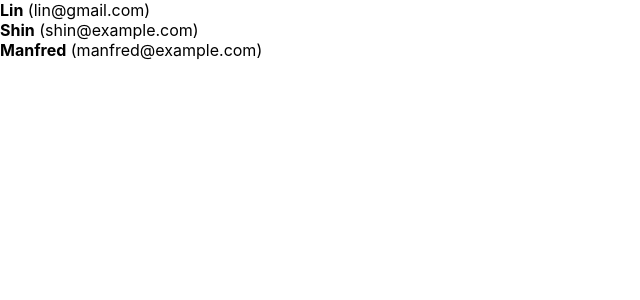
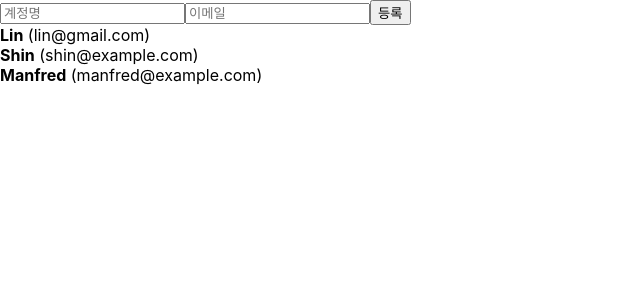
Before and after one commit to scl2589/TIL_selfstudy, a React (Create React App) app in the folder React/react-tutorial/begin-react/: page / in a window 1280 px wide. Shown: the top 300 px of the page, without its empty margins (0-640 px from the left). Built offline with nearby package versions, Linux system fonts and the light colour scheme.

Commit message:
React - Adding to array

```diff
--- a/React/react-tutorial/begin-react/src/App.js
+++ b/React/react-tutorial/begin-react/src/App.js
@@ -1,9 +1,24 @@
-import React, { useRef } from 'react';
+import React, { useState, useRef } from 'react';
 import UserList from './UserList'
+import CreateUser from './CreateUser';
 import './App.css';
 
 function App() {
-  const users = [
+  const [inputs, setInputs] = useState({
+    username: '',
+    email: ''
+  })
+
+  const {username, email} = inputs;
+  const onChange = e => {
+    const { name, value } = e.target;
+    setInputs({
+      ...inputs,
+      [name]: value,
+    })
+  }
+
+  const [users, setUsers]  = useState([
     {
         id: 1,
         username: 'Lin',
@@ -19,10 +34,25 @@ function App() {
         username: 'Manfred',
         email: 'manfred@example.com'
     }
-  ]
+  ]);
 
   const nextId = useRef(4); // 초기값을 4로 한다.
+
   const onCreate = () => {
+    const user = {
+      id: nextId.current,
+      username,
+      email
+    };
+
+    // setUsers([...users, user]) // spread 연산자를 사용하고, 새로운 user를 넣어주는 방법
+    setUsers(users.concat(user)); // concat을 사용해 기존 users 배열에 새로운 user를 합친다.
+
+    setInputs({
+      username: '',
+      email: ''
+    });
+
     console.log(nextId.current); // 4
 
     // 값을 바꾸고 싶을 때는?? - oncreate 함수를 실행할 때 마다 nextId를 사용한다.
@@ -30,7 +60,15 @@ function App() {
   }
 
   return (
-    <UserList users={users}/>
+    <>
+      <CreateUser
+        username={username}
+        email={email}
+        onChange={onChange}
+        onCreate={onCreate}
+      />
+      <UserList users={users}/>
+    </>
   );
 }
 
--- /dev/null
+++ b/React/react-tutorial/begin-react/src/CreateUser.js
@@ -0,0 +1,25 @@
+import React from 'react';
+
+// onChange = input 값이 바뀌게 될 때 호출할 이벤트 처리 함수
+// onCreate = 버튼을 눌렀을 때 새로운 항목을 등록해주는 함수
+function CreateUser({ username, email, onChange, onCreate }) {
+    return (
+        <div>
+            <input
+                name="username"
+                placeholder="계정명"
+                onChange={onChange}
+                value={username}
+            />
+            <input
+                name="email"
+                placeholder="이메일"
+                onChange={onChange}
+                value={email}
+            />
+            <button onClick={onCreate}>등록</button>
+        </div>
+    );
+}
+
+export default CreateUser;
```
